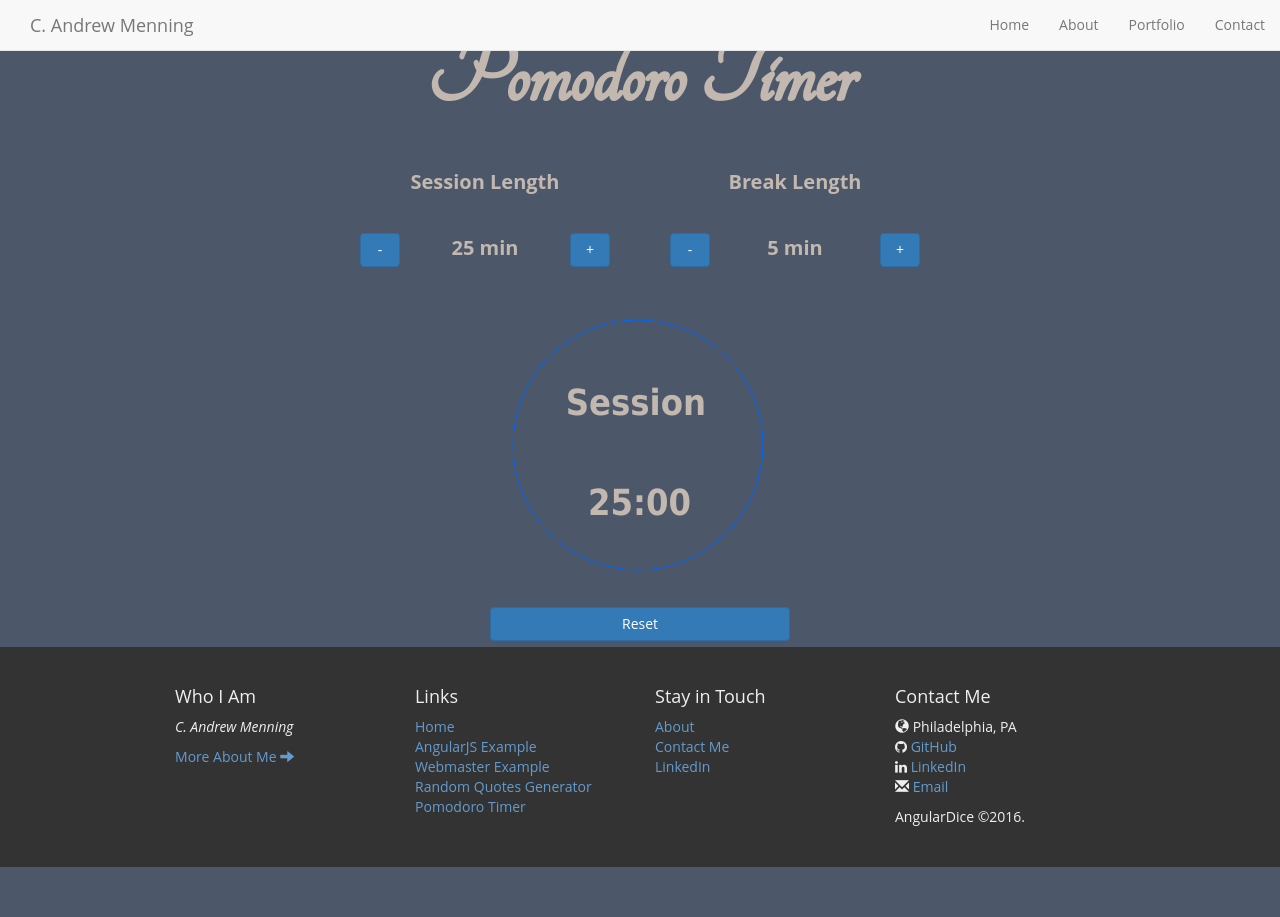
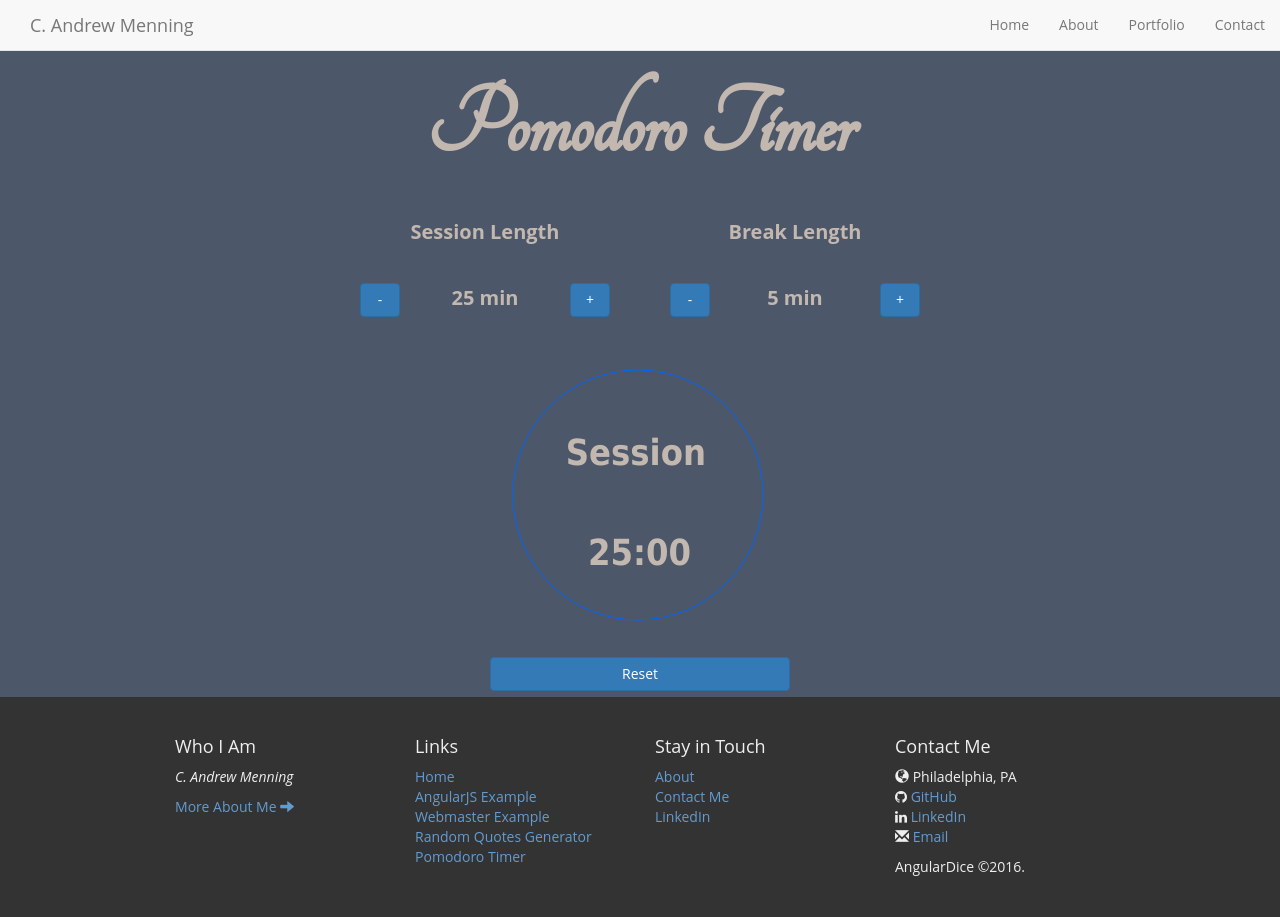
Before and after one commit to amenning/AngularJS_Pickomino, a PHP site: page /pomodoro_timer.html in a window 1280 px wide. Before the commit the page ends 867 px from the top, so only its background shows below. Run offline with PHP 8.4, Linux system fonts and the light colour scheme; some libraries are stand-ins or nearby versions.

Commit message:
updated common header and pomodoro timer padding

```diff
--- a/about.html
+++ b/about.html
@@ -27,6 +27,12 @@
 					<img src="https://scontent.xx.fbcdn.net/hphotos-xpf1/t31.0-8/11010581_10153242770699146_1713665796628408143_o.jpg" class="smaller-image round-image"/>
 				</div>
 				<div class="col-md-1"></div>
+			</div>
+			<div class="row">
+				<div class="col-md-12 vcenter">
+					<span>Skills</span>
+					Test
+				</div>
 			</div>
 		</div>
 	</div>
--- a/assets/css/pomodoro_timer.css
+++ b/assets/css/pomodoro_timer.css
@@ -1,6 +1,10 @@
 
 body {
   background: #4C5769;
+}
+
+.vertical-padding {
+	margin-top: 50px;
 }
 
 .Tangerine {
--- a/pomodoro_timer.html
+++ b/pomodoro_timer.html
@@ -17,6 +17,7 @@
 <body>
 	<common-header></common-header>
 
+	<div class="vertical-padding">
 		<div class="container-fluid" id="wrapper">
 			<div class="Tangerine" id="TitleBox">
 				<h1 id="Title">Pomodoro Timer</h1>
@@ -64,6 +65,7 @@
 				<button class="btn btn-primary btn-block center-block" id="resetBtn">Reset</button>
 			</div>
 		</div>
+	</div>
 
 	<common-footer></common-footer>
 
```
Lines whose indentation alone changed are shown as unchanged.
